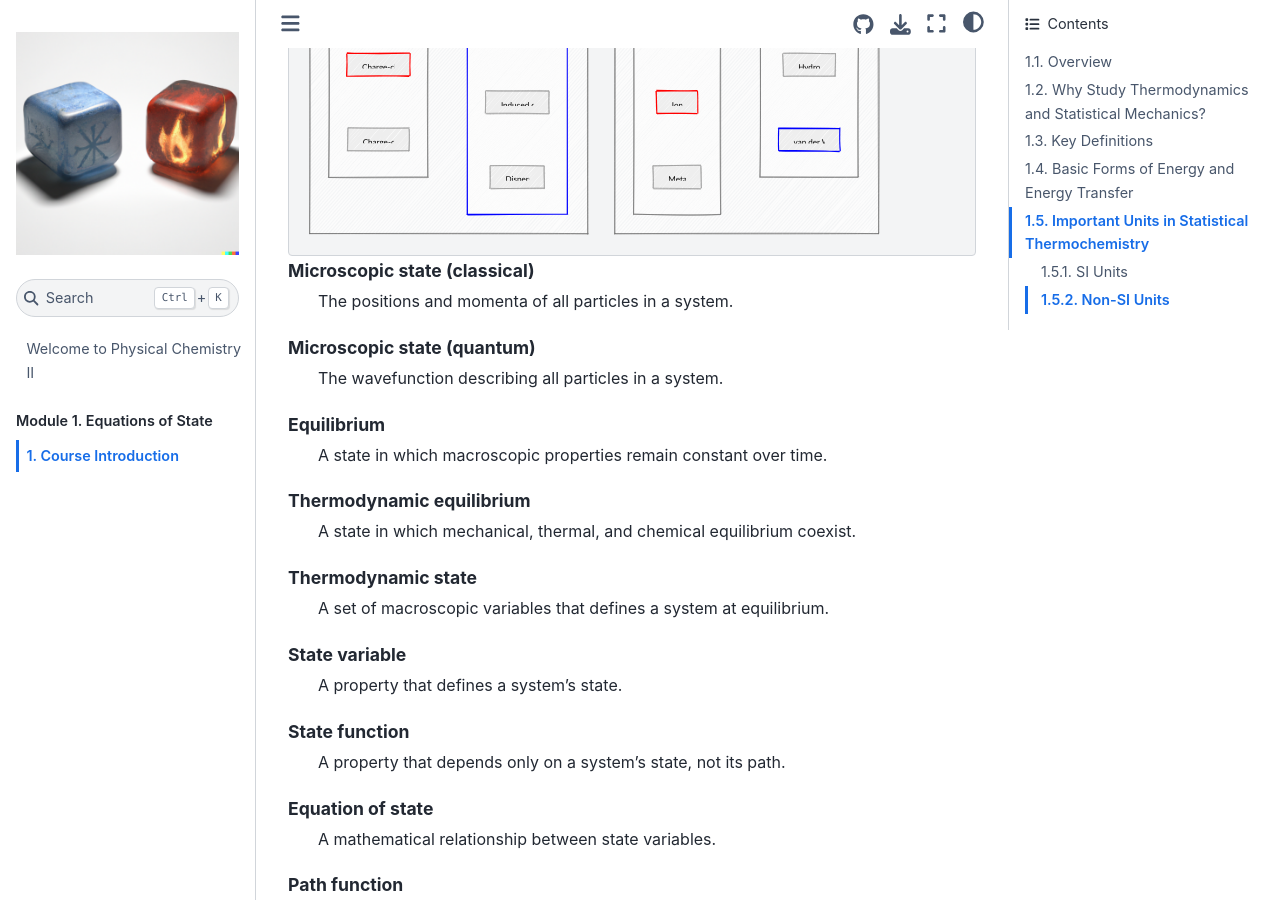
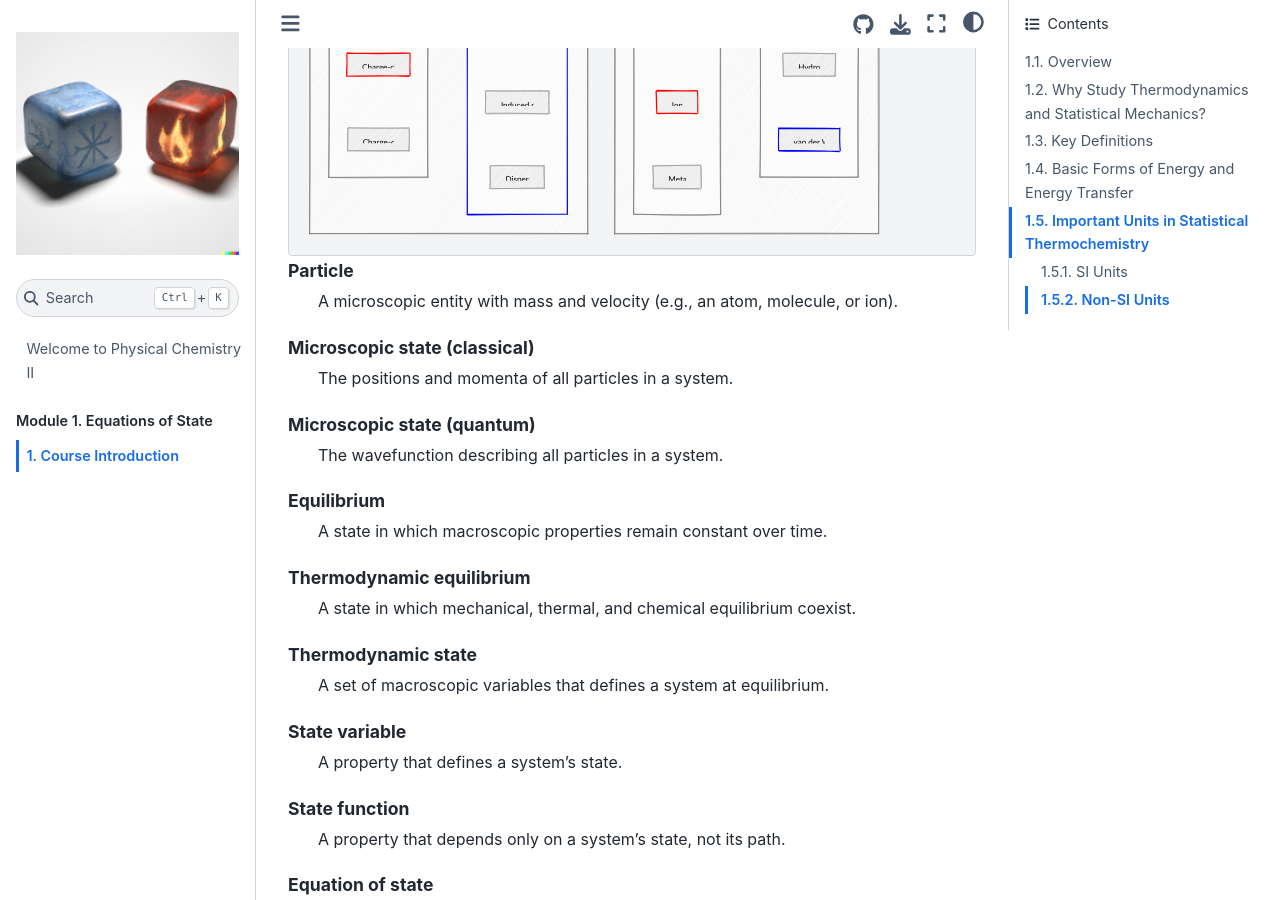
Before and after one commit to rwexler/chem-402-5020, a Jupyter Book: the page built from book/lecture-01.md, in a window 1280 px wide and 900 px high, scrolled down 2801 px. Built offline with Jupyter Book 1.0.4 settings and Sphinx 7.4.7 and the Sphinx Book theme 1.1.4, drawn with Linux system fonts in a browser that asks for light colours.

Commit message:
Add definition for 'Particle' in lecture 1 glossary

````diff
--- a/book/lecture-01.md
+++ b/book/lecture-01.md
@@ -220,6 +220,9 @@ flowchart TB
 ```
 
 ```{glossary}
+Particle
+  A microscopic entity with mass and velocity (e.g., an atom, molecule, or ion).
+
 Microscopic state (classical)
   The positions and momenta of all particles in a system.
 
````
